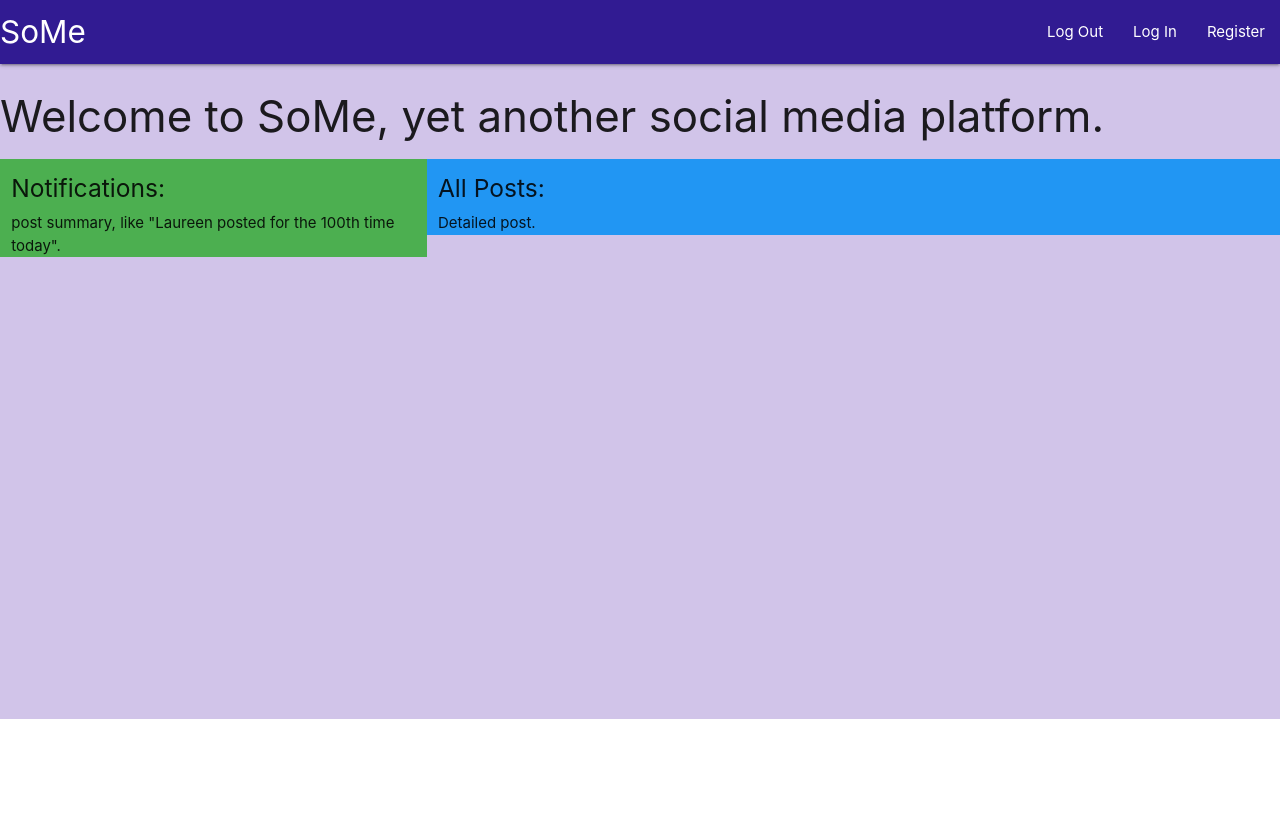
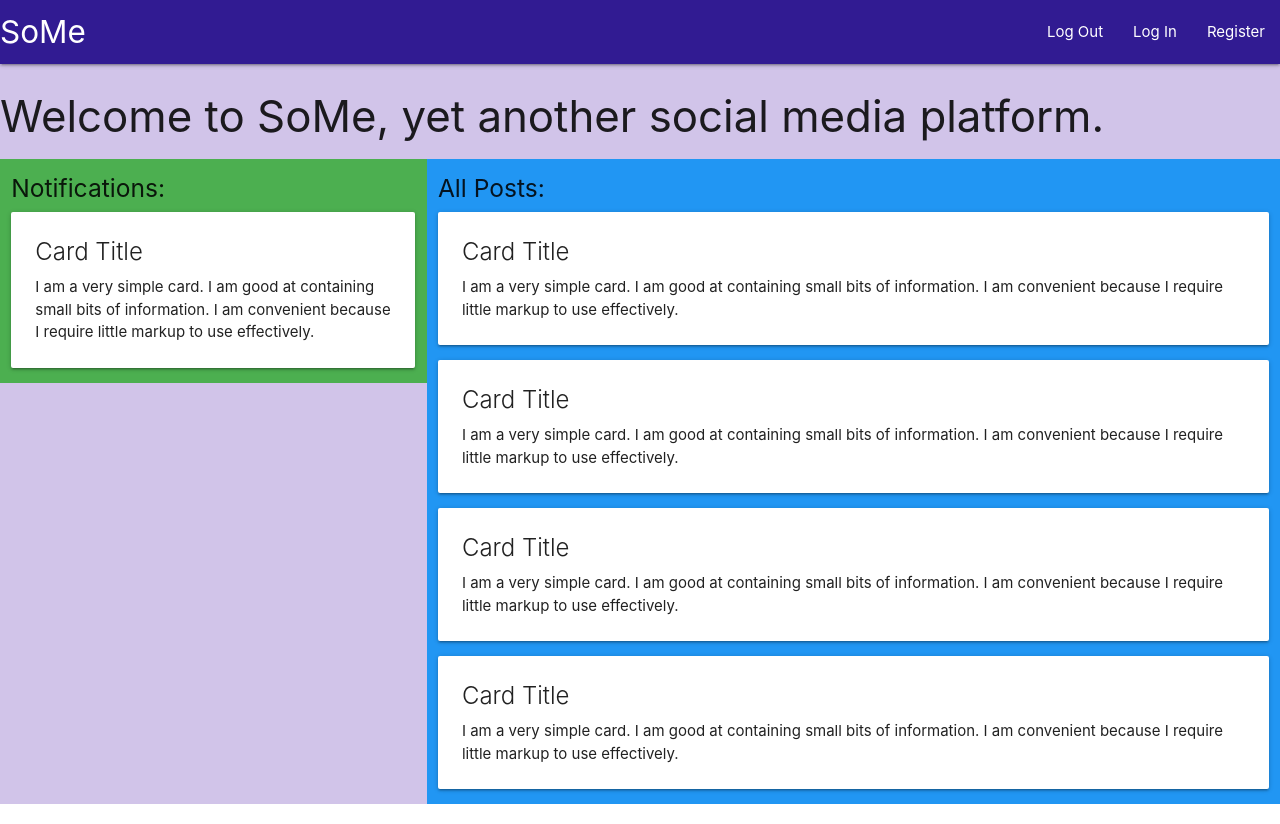
Before and after one commit to bea94k/social-network-app, a React (Create React App) app in the folder social-network-app/: page / in a window 1280 px wide. Before the commit the page ends 800 px from the top, so only its background shows below. Built offline with nearby package versions, Linux system fonts and the light colour scheme.

Commit message:
Log in, register forms, create new post, show detailed post, show posts as cards

```diff
--- a/social-network-app/src/App.js
+++ b/social-network-app/src/App.js
@@ -6,6 +6,8 @@ import Feed from "./Components/HomePage/Feed";
 import LogIn from "./Components/Auth/LogIn";
 import LogOut from "./Components/Auth/LogOut";
 import Register from "./Components/Auth/Register";
+import PostDetails from "./Components/Posts/PostDetails";
+import NewPost from "./Components/Posts/NewPost";
 
 function App() {
   return (
@@ -19,7 +21,8 @@ function App() {
             <Route path="/login" component={LogIn} />
             <Route path="/logout" exact component={LogOut} />
             <Route path="/register" exact component={Register} />
-            {/* <Route path={"/blog/:postid"} component={Post} /> */}
+            <Route path={"/post/:id"} component={PostDetails} />
+            <Route path={"/create"} component={NewPost} />
           </Switch>
         </main>
       </div>
--- a/social-network-app/src/Components/Auth/LogIn.js
+++ b/social-network-app/src/Components/Auth/LogIn.js
@@ -13,21 +13,23 @@ const LogIn = () => {
       </div>
       <div className="container row">
         <div className="col s12 m8 offset-m2 l6 offset-l3">
-          <div class="input-field">
-            <input id="login-username" type="text" class="validate" />
-            <label for="login-username">Username</label>
+          <form>
+            <div className="input-field">
+              <input id="login-username" type="email" className="validate" />
+              <label for="login-username">Email</label>
             </div>
-          <div class="input-field">
-            <input id="login-password" type="text" class="validate" />
+            <div className="input-field">
+              <input id="login-password" type="password" className="validate" />
               <label for="login-password">Password</label>
             </div>
             <button
-            class="btn waves-effect waves-purple btn-large deep-purple"
+              className="btn waves-effect waves-purple btn-large deep-purple"
               type="submit"
               name="action"
             >
               Log in
             </button>
+          </form>
         </div>
       </div>
     </div>
--- a/social-network-app/src/Components/Auth/Register.js
+++ b/social-network-app/src/Components/Auth/Register.js
@@ -12,21 +12,31 @@ const Register = () => {
       </div>
       <div className="container row">
         <div className="col s12 m8 offset-m2 l6 offset-l3">
+          <form>
             <div class="input-field">
-            <input id="login-username" type="text" class="validate" />
-            <label for="login-username">Username</label>
+              <input id="firstname" type="text" className="validate" />
+              <label for="firstname">First Name</label>
             </div>
-          <div class="input-field">
-            <input id="login-password" type="text" class="validate" />
+            <div className="input-field">
+              <input id="lastname" type="text" className="validate" />
+              <label for="lastname">Last Name</label>
+            </div>
+            <div className="input-field">
+              <input id="login-username" type="email" className="validate" />
+              <label for="login-username">Email</label>
+            </div>
+            <div className="input-field">
+              <input id="login-password" type="password" className="validate" />
               <label for="login-password">Password</label>
             </div>
             <button
-            class="btn waves-effect waves-purple btn-large deep-purple"
+              className="btn waves-effect waves-purple btn-large deep-purple"
               type="submit"
               name="action"
             >
               Register
             </button>
+          </form>
         </div>
       </div>
     </div>
--- a/social-network-app/src/Components/HomePage/AllPosts.js
+++ b/social-network-app/src/Components/HomePage/AllPosts.js
@@ -1,11 +1,14 @@
 import React from "react";
-import PostDetails from "../Posts/PostDetails";
+import PostSummary from "../Posts/PostSummary";
 
 const AllPosts = () => {
   return (
     <div className="col s12 m8 blue">
       <h5>All Posts:</h5>
-      <PostDetails />
+      <PostSummary />
+      <PostSummary />
+      <PostSummary />
+      <PostSummary />
     </div>
   );
 };
--- a/social-network-app/src/Components/Posts/NewPost.js
+++ b/social-network-app/src/Components/Posts/NewPost.js
@@ -1,7 +1,32 @@
 import React from "react";
 
 const NewPost = () => {
-  return <div>New post comes here. A form with input fields?</div>;
+  return (
+    <div className="container row">
+      <div className="col s12 m8 offset-m2 l6 offset-l3">
+        <form>
+          <div className="input-field">
+            <input id="postTitle" type="text" />
+            <label for="postTitle">Post Title:</label>
+          </div>
+          <div className="input-field">
+            <textarea
+              id="postContent"
+              className="materialize-textarea"
+            ></textarea>
+            <label for="postContent">Post:</label>
+          </div>
+          <button
+            class="btn waves-effect waves-purple btn-large deep-purple"
+            type="submit"
+            name="action"
+          >
+            Submit
+          </button>
+        </form>
+      </div>
+    </div>
+  );
 };
 
 export default NewPost;
--- a/social-network-app/src/Components/Posts/PostDetails.js
+++ b/social-network-app/src/Components/Posts/PostDetails.js
@@ -1,7 +1,20 @@
 import React from "react";
 
 const PostDetails = () => {
-  return <div>Detailed post.</div>;
+  return (
+    <div className="container">
+      <div class="card">
+        <div class="card-content">
+          <span class="card-title">Card Title</span>
+          <p>
+            I am a very simple card. I am good at containing small bits of
+            information. I am convenient because I require little markup to use
+            effectively.
+          </p>
+        </div>
+      </div>
+    </div>
+  );
 };
 
 export default PostDetails;
--- a/social-network-app/src/Components/Posts/PostSummary.js
+++ b/social-network-app/src/Components/Posts/PostSummary.js
@@ -2,7 +2,16 @@ import React from "react";
 
 const PostSummary = () => {
   return (
-    <div>post summary, like "Laureen posted for the 100th time today".</div>
+    <div class="card">
+      <div class="card-content">
+        <span class="card-title">Card Title</span>
+        <p>
+          I am a very simple card. I am good at containing small bits of
+          information. I am convenient because I require little markup to use
+          effectively.
+        </p>
+      </div>
+    </div>
   );
 };
 
```
Lines whose indentation alone changed are shown as unchanged.
